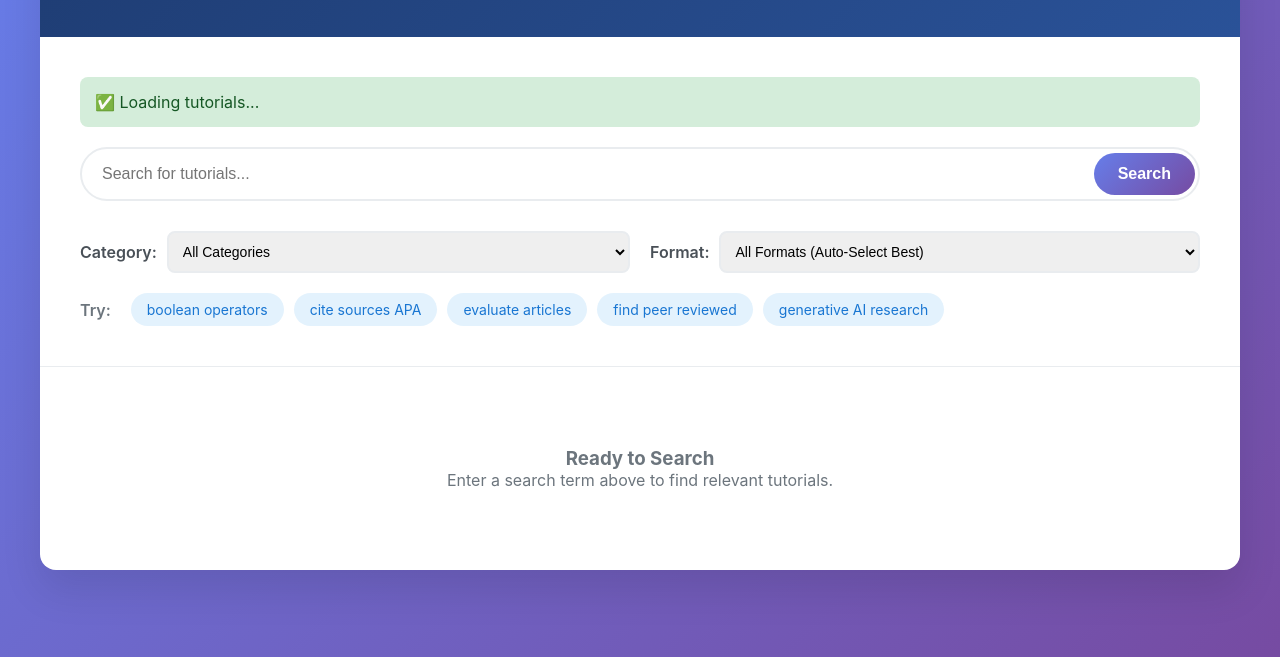
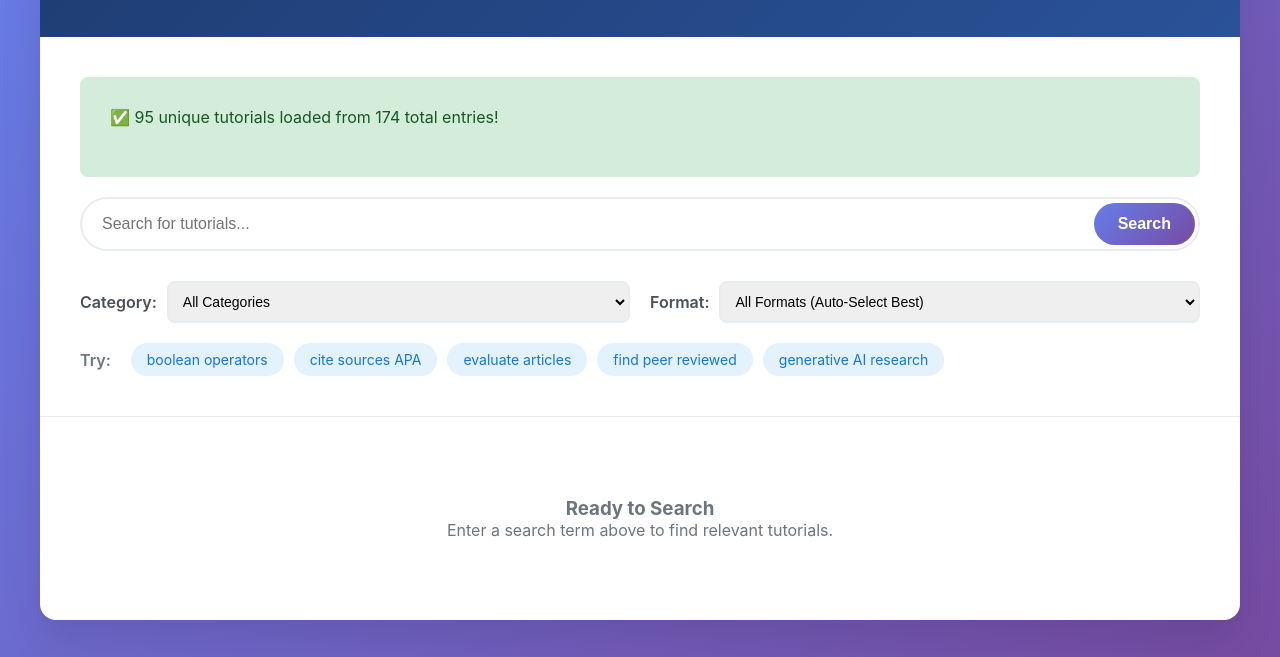
Before and after one commit to lhomol/tutorialrecommender, a plain HTML site: page index.html in a window 1280 px wide. Shown: the part 143-800 px from the top of the page. Drawn offline with Linux system fonts and the light colour scheme.

Commit message:
Update index.html

```diff
--- a/index.html
+++ b/index.html
@@ -339,6 +339,7 @@
     </div>
 
     <script>
+	console.log('Script loaded successfully');
         // Stop words for search processing
         const stopWords = new Set([
             'i', 'me', 'my', 'we', 'our', 'you', 'your', 'he', 'him', 'his',
@@ -371,24 +372,8 @@
     "search_intent_keywords": "APA checklist, reference list formatting, APA citation verification, APA style",
     "tools_mentioned": "APA Style Guide; APA Style manual",
     "when_to_use": "When finalizing APA-formatted bibliographies"
-  }
-[
-  {
-    "Category": "Cite Sources",
-    "Tutorial title": "APA reference list",
-    "Tutorial type": "Checklist",
-    "Format": "PDF",
-    "Link": "https://subjectguides.lib.neu.edu/ld.php?content_id=43551110",
-    "transcript_link": "",
-    "primary_topic": "APA Citation construction and proofreading",
-    "secondary_topics": "APA formatting, Reference formatting, Citation accuracy",
-    "learning_objectives": "Provide systematic verification checklist for APA reference list formatting",
-    "difficulty_level": "All levels",
-    "student_questions_addressed": "Is my APA reference list formatted correctly? What should I check? Are my citations complete?",
-    "search_intent_keywords": "APA checklist, reference list formatting, APA citation verification, APA style",
-    "tools_mentioned": "APA Style Guide; APA Style manual",
-    "when_to_use": "When finalizing APA-formatted bibliographies"
-  },
+  },
+
   {
     "Category": "Cite Sources",
     "Tutorial title": "Chicago bibliography/reference list",
@@ -3157,8 +3142,7 @@
     "tools_mentioned": "Google Patents, Lens.org",
     "when_to_use": "When conducting patent research for technical projects"
   }
-]
-];
+        ];
 
         // Initialize on page load
         window.addEventListener('DOMContentLoaded', function() {
```
